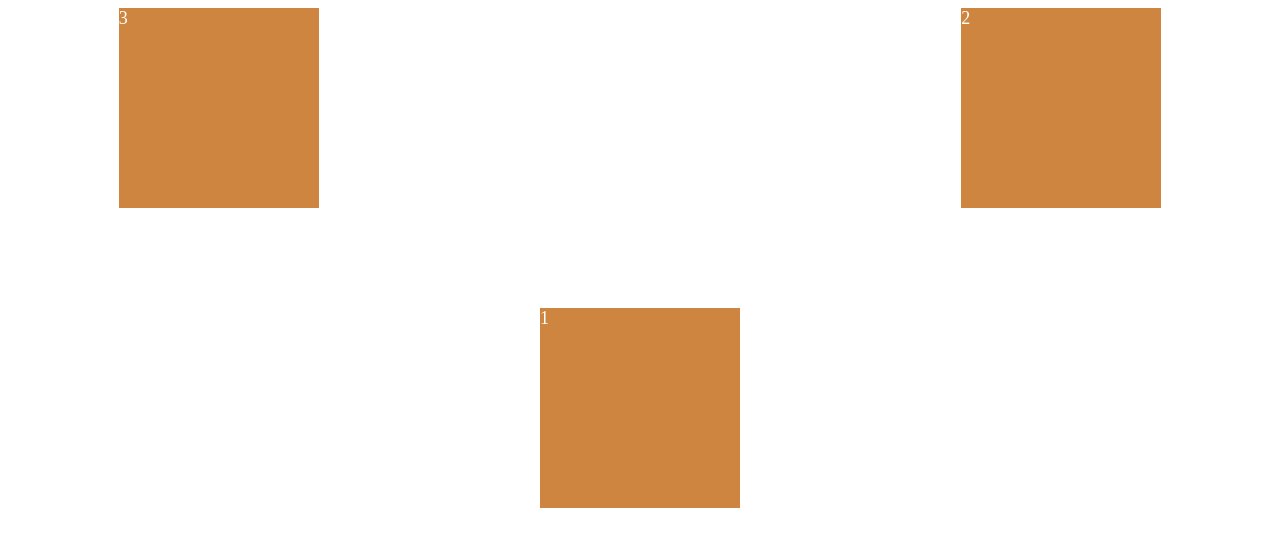
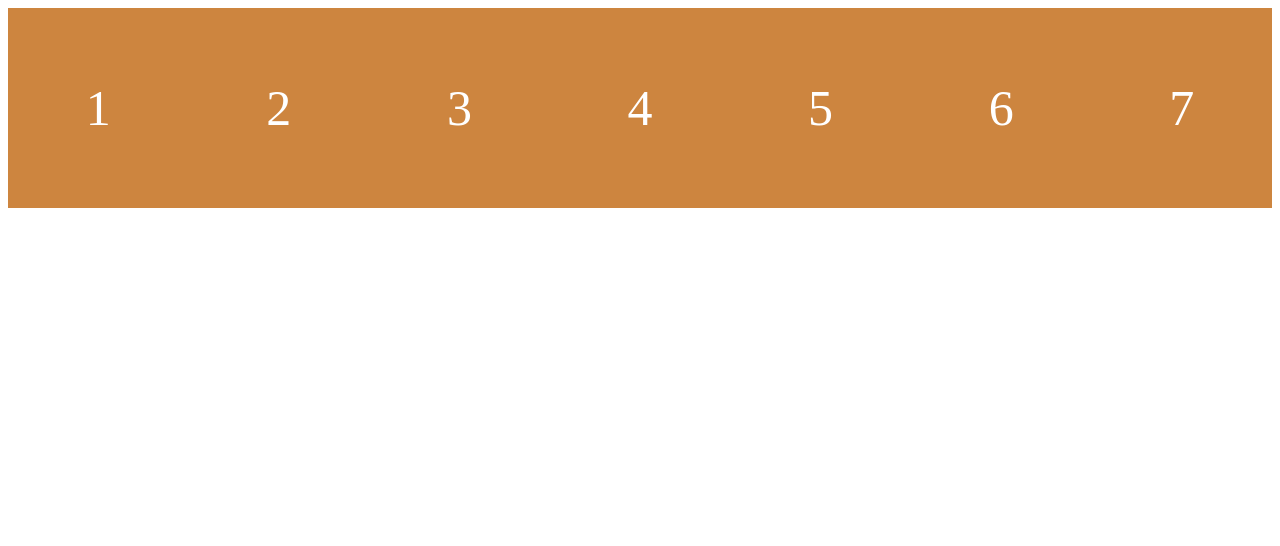
Before and after one commit to funkyblues/css-layout-masterclass-2022, a plain HTML site: page index.html in a window 1280 px wide. Shown: the top 546 px of the page. Drawn offline with Linux system fonts and the light colour scheme.

Commit message:
FLEXBOX - wrap, nowrap, reverse, align-content

```diff
--- a/index.html
+++ b/index.html
@@ -12,6 +12,10 @@
       <div class="child">1</div>
       <div class="child">2</div>
       <div class="child">3</div>
+      <div class="child">4</div>
+      <div class="child">5</div>
+      <div class="child">6</div>
+      <div class="child">7</div>
     </div>
   </body>
 </html>
--- a/styles.css
+++ b/styles.css
@@ -1,34 +1,32 @@
 .father {
   display: flex;
+  /* flex-direction: row-reverse; */
+  /* flex-direction: column-reverse; */
   justify-content: space-around;
+  /* 위로 가고 줄 나눔이 없어진다. */
+  /* align-content: flex-start; */
+  /* 가운데로 오고 줄 나눔이 없어진다. */
+  /* align-content: center; */
+  align-content: space-between;
 
-  height: 100vh;
+  height: 200vh;
+  /* flex-wrap: nowrap; 자식 elements들은 무조건 같은 줄에 있어야 해~ */
+  /* flex-wrap: wrap; */
+  /* 부모에게 child의 크기를 유지하라고 이야기 하는 것. */
+  /* flex-wrap: wrap-reverse; */
+  /* flex-wrap: wrap; */
+  /* 기본값 */
+  align-content: space-around;
 }
 
 .child {
+  /* flexbox는 width에 관심이 없다. 오직 같은 줄에만 있도록. */
   width: 200px;
   height: 200px;
   background-color: peru;
   color: white;
-  font-size: 18px;
+  font-size: 50px;
+  display: flex;
+  justify-content: center;
+  align-items: center;
 }
-
-/* align-self를 위해선 부모의 높이가 반드시 필요 */
-/* 오직 cross axis에서 적용된다.*/
-/* flex-direction을 바꾸어서 수평, 수직에 적용 할 수 있다는 이야기*/
-/* .child:nth-child(2) {
-  align-self: center;
-}
-
-.child:nth-child(3) {
-  align-self: flex-end;
-} */
-
-.child:nth-child(1) {
-  order: 2; /*order*/
-  align-self: center; /*align-self*/
-}
-
-.child:nth-child(2) {
-  order: 3; /*기본적으로 box의 order는 0*/
-}
```
